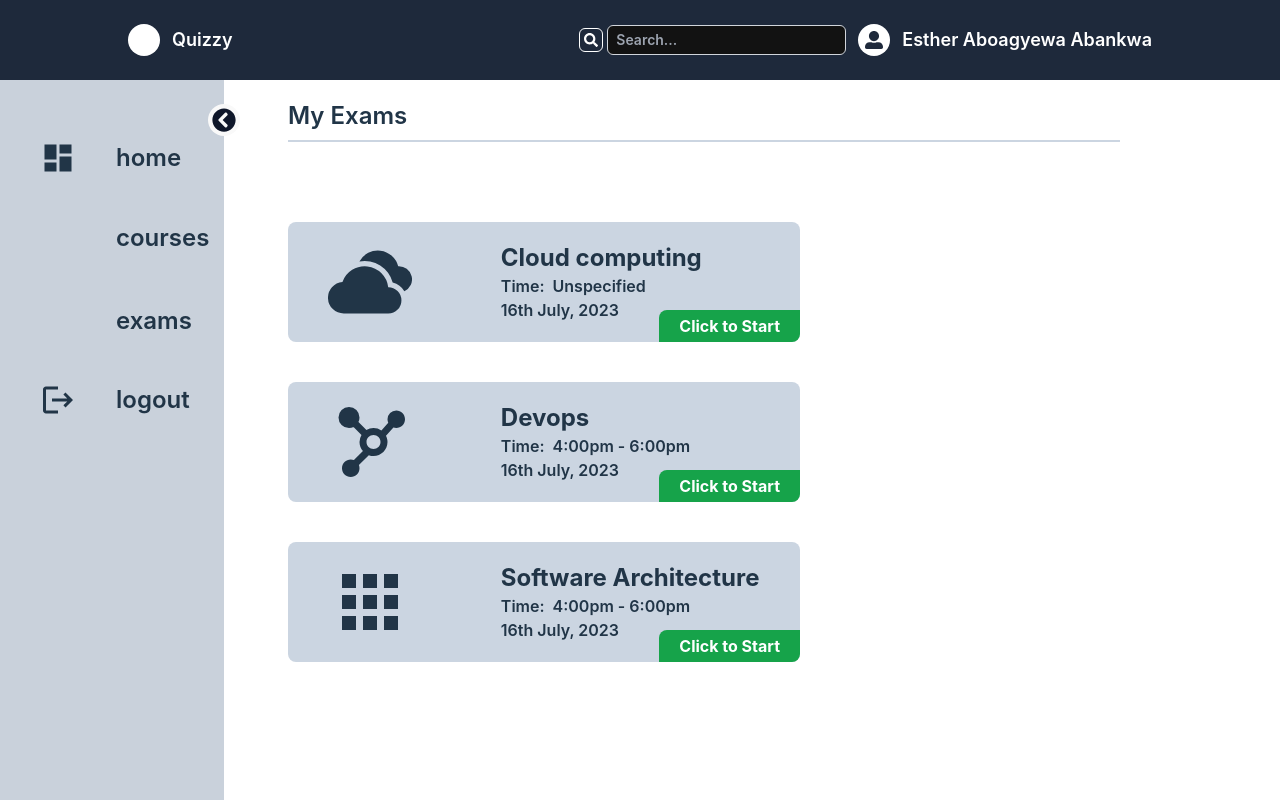
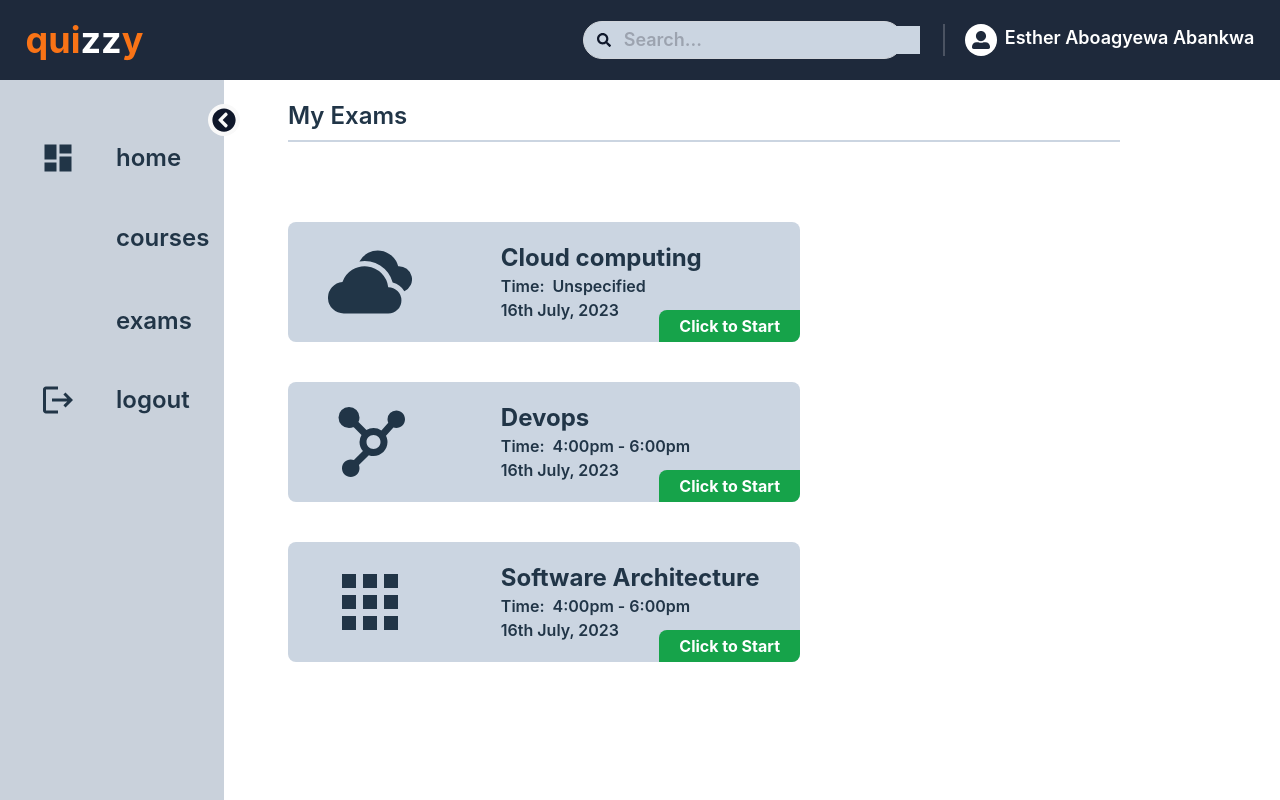
Before and after one commit to es-abab/My-Quiz-App, a React (Vite) app: page /home in a window 1280 px wide. Built offline with nearby package versions, Linux system fonts and the light colour scheme; some icons are missing.

Commit message:
updated nav bar

```diff
--- a/src/components/Nav.jsx
+++ b/src/components/Nav.jsx
@@ -15,21 +15,22 @@ const Nav = ({ timeRemaining, onSubmit }) => {
   };
 
   return (
-    <div className='flex items-center justify-between h-[10vh] w-[100vw] px-[10vw] py-5 bg-slate-800'>
+    <div className='flex items-center justify-between h-[10vh] w-[100vw] px-[2vw] py-5 bg-slate-800'>
       {/* Move the "Quizzy" text and icon container to the extreme left */}
       <div className='flex items-center gap-3 text-white font-semibold text-lg'>
-        <div className='bg-white rounded-full w-8 h-8 flex justify-center items-center text-slate-800'>
-          {/* Add your custom Quizzy icon here */}
-        </div>
-        <div className="flex-grow">Quizzy</div>
+        {/* <div className='bg-white rounded-full w-8 h-8 flex justify-center items-center text-slate-800'>
+          Add your custom Quizzy icon here
+        </div> */}
+        <div className="flex-grow text-4xl font-bold text-orange-500">qui<span className='text-white'>zz</span>y</div>
       </div>
 
-      <div className='flex items-center gap-3 text-white font-semibold text-lg ml-auto'>
+      <div className='flex items-center gap-10 text-white font-semibold text-lg ml-auto'>
         {/* Search form */}
-        <form onSubmit={handleSearchSubmit} className='flex items-center gap-1'>
+        <form onSubmit={handleSearchSubmit} className='flex items-center gap-1  '>
+          <div className='w-[20rem] flex items-center px-2 py-1 border border-gray-300 rounded-full bg-slate-300 focus:outline-none focus:ring focus:ring-blue-300 text-sm'>
           <button
             type='submit'
-            className='bg-transparent border border-white rounded-md p-1 focus:outline-none focus:ring focus:ring-blue-300'
+            className='bg-transparent border  text-slate-900 rounded-md p-1 focus:outline-none '
           >
             <FaSearch size={14} />
           </button>
@@ -37,17 +38,21 @@ const Nav = ({ timeRemaining, onSubmit }) => {
             type='text'
             value={searchQuery}
             onChange={handleSearchChange}
-            className='px-2 py-1 rounded-md border border-gray-300 focus:outline-none focus:ring focus:ring-blue-300 text-sm'
+            className='px-2  text-lg bg-slate-300 text-slate-900 focus:outline-none focus:ring-none '
             placeholder='Search...'
           />
+          </div>
         </form>
         {/* End of search form */}
 
         {/* Esther Aboagyewa Abankwa */}
+        <div className='flex gap-2 border-l-2 border-l-white/20 pl-5'>
         <span className='bg-white rounded-full w-8 h-8 flex justify-center items-center text-slate-800'>
           <FaUserAlt size={18} />
         </span>
         Esther Aboagyewa Abankwa
+        </div>
+
       </div>
       <div className='flex items-center justify-center gap-10'>
         {/* Add other components in the gap-10 if needed */}
```
